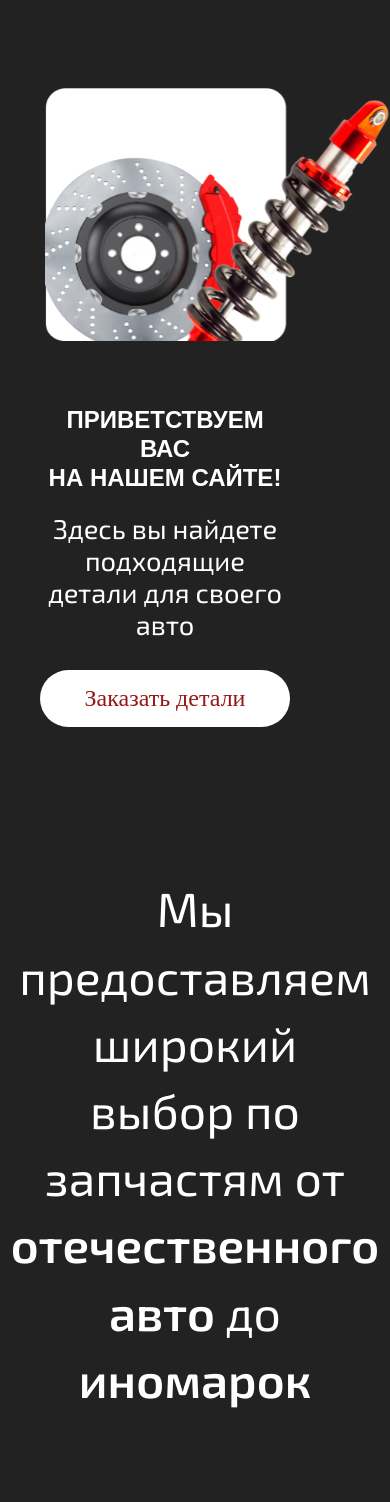
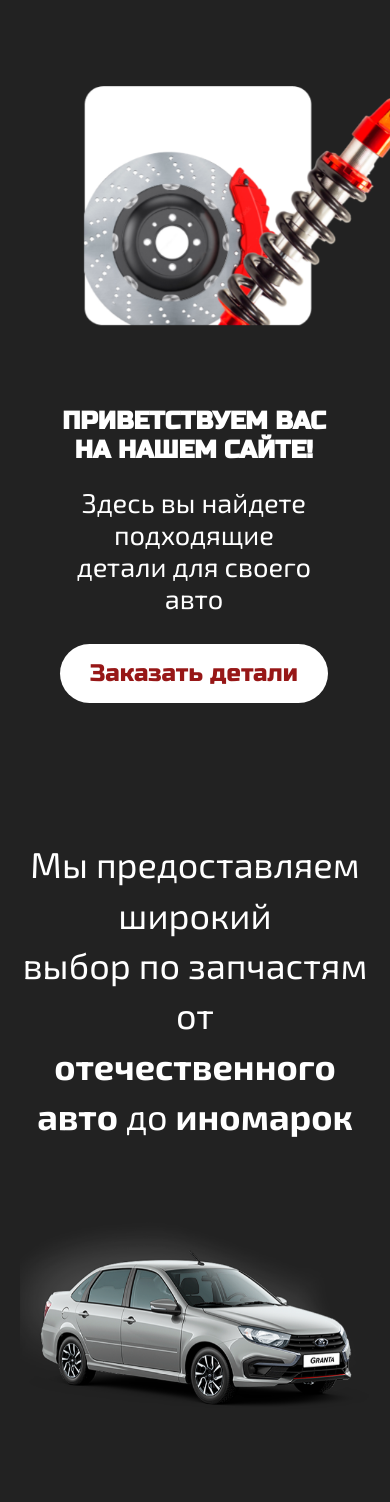
Before and after one commit to shachir1337/proekt, a PHP site: page / in a window 390 px wide; the page is wider, and only the part inside the window is pictured. Shown: the part 104-1606 px from the top of that part. Run offline with PHP 8.4, Linux system fonts and the light colour scheme.

Commit message:
Add files via upload

```diff
--- a/style.css
+++ b/style.css
@@ -1,11 +1,5 @@
-@font-face {
-    font-family: "Russo One";
-    src: url("https://cdnjs.cloudflare.com/ajax/libs/font-awesome/6.0.0-beta3/css/all.min.css");
-}
-@font-face {
-    font-family: "Exo 2";
-    src: url("https://fonts.googleapis.com/css2?family=Exo+2:wght@400;500;600&display=swap");
-}
+@import url('https://fonts.googleapis.com/css2?family=Exo+2:ital,wght@0,100..900;1,100..900&family=Lora:ital,wght@0,400..700;1,400..700&family=Russo+One&display=swap');
+@import url('https://fonts.googleapis.com/css2?family=Exo+2:ital,wght@0,100..900;1,100..900&family=Lora:ital,wght@0,400..700;1,400..700&family=Russo+One&display=swap');
 
 body {
     font-family: 'Exo 2', sans-serif;
@@ -732,6 +726,18 @@
       color: var(--bg-color);
     }
 
+    /* Мелкие исправления в Блоке 1 */
+    .bottom-text p {
+        font-size: 2.25rem;
+    }
+    .container {
+        margin-left: 20px;
+    }
+    .text-block h1 {
+        font-size: 1.55rem;
+    }
+    /* Конец исправлений */
+
     .hamburger {
         display: flex;
         flex-direction: column;
```
